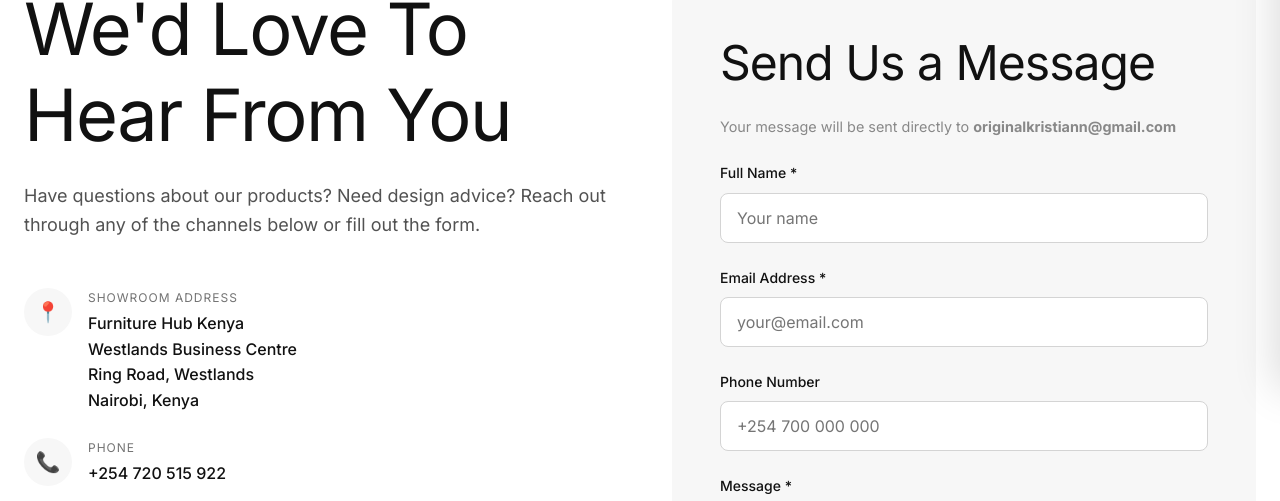
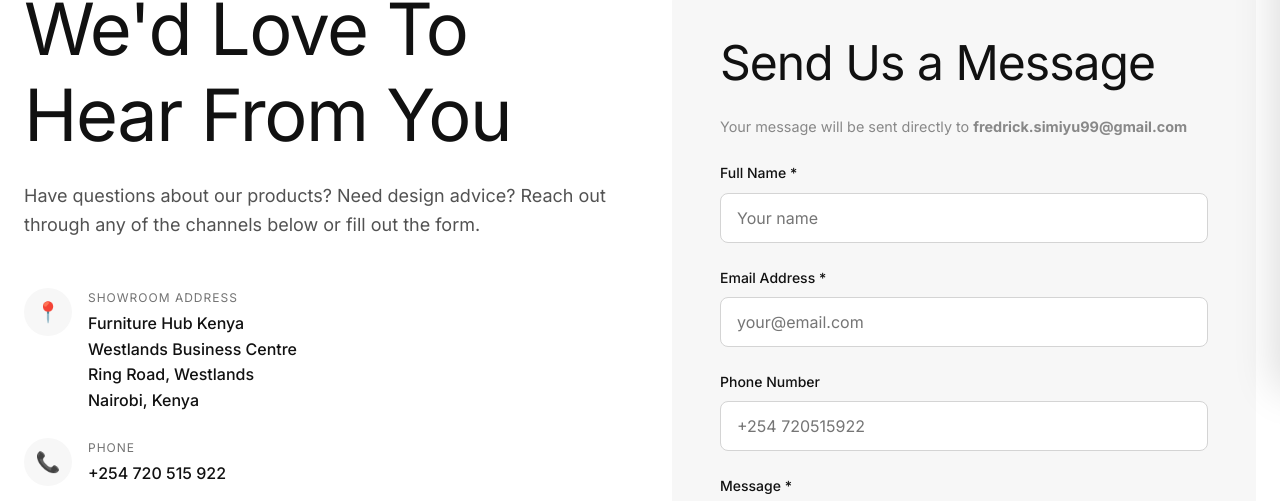
Before and after one commit to Kristiann001/Furniture_Hub, a React (Vite) app: page /contact in a window 1280 px wide. Shown: the part 412-913 px from the top of the page. Built offline with nearby package versions, Linux system fonts and the light colour scheme; a web font is replaced by a local one.

Commit message:
Configured EmailJS contact form

```diff
--- a/src/components/WhatsAppCTA.jsx
+++ b/src/components/WhatsAppCTA.jsx
@@ -1,6 +1,6 @@
 const WhatsAppCTA = () => {
   const handleWhatsAppClick = () => {
-    const phone = '254700000000';
+    const phone = '254720515922'; // Replace with your WhatsApp number in international format (without +)
     const message = 'Hello Furniture Hub Kenya, I\'m interested in your furniture collection. Can you help me?';
     const whatsappUrl = `https://wa.me/${phone}?text=${encodeURIComponent(message)}`;
     window.open(whatsappUrl, '_blank');
--- a/src/pages/Contact.jsx
+++ b/src/pages/Contact.jsx
@@ -12,7 +12,7 @@
 const EMAILJS_SERVICE_ID  = import.meta.env.VITE_EMAILJS_SERVICE_ID;
 const EMAILJS_TEMPLATE_ID = import.meta.env.VITE_EMAILJS_TEMPLATE_ID;
 const EMAILJS_PUBLIC_KEY  = import.meta.env.VITE_EMAILJS_PUBLIC_KEY;
-const OWNER_EMAIL         = "originalkristiann@gmail.com";
+const OWNER_EMAIL         = "fredrick.simiyu99@gmail.com";
 
 const Contact = () => {
   const formRef = useRef(null);
@@ -241,7 +241,7 @@
                     name="phone"
                     value={formData.phone}
                     onChange={handleInputChange}
-                    placeholder="+254 700 000 000"
+                    placeholder="+254 720515922"
                   />
                 </div>
 
```
Also changed, not shown: 1 other file (tests, documents, lock files or other folders).
